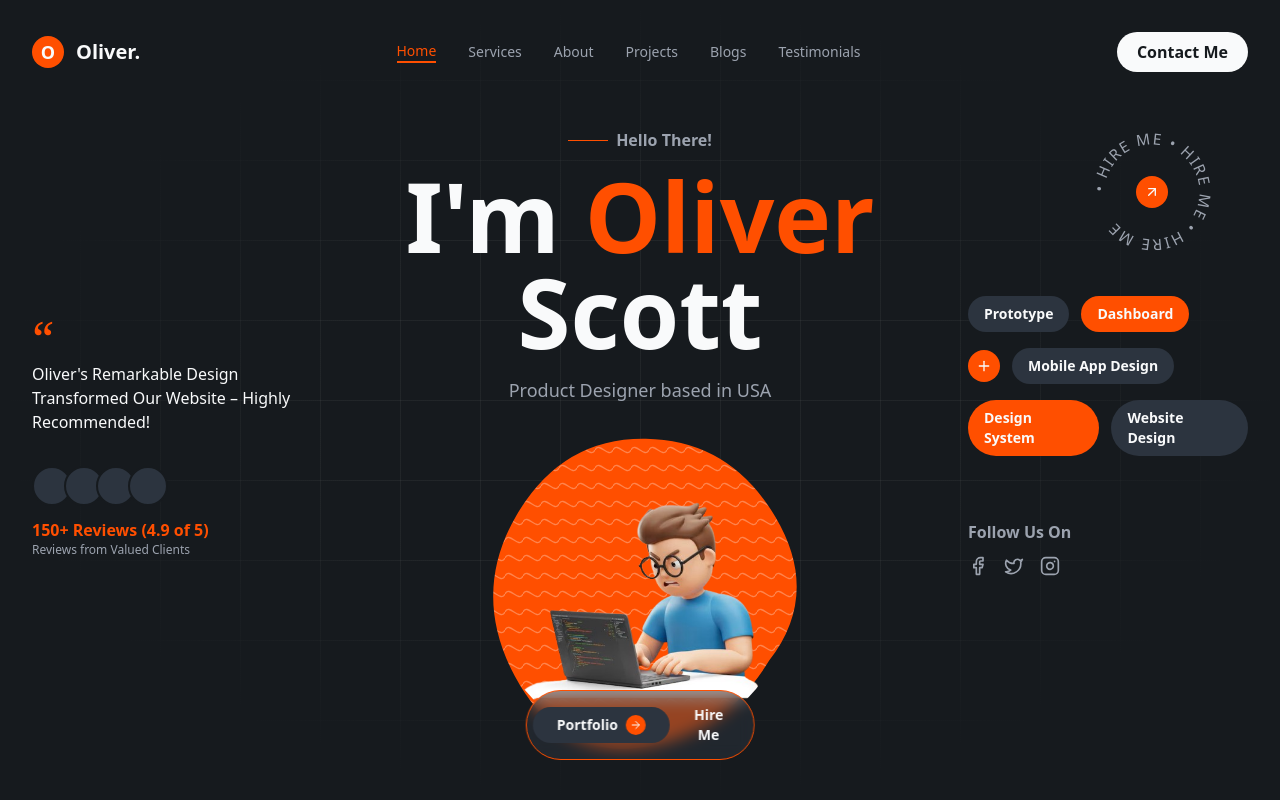
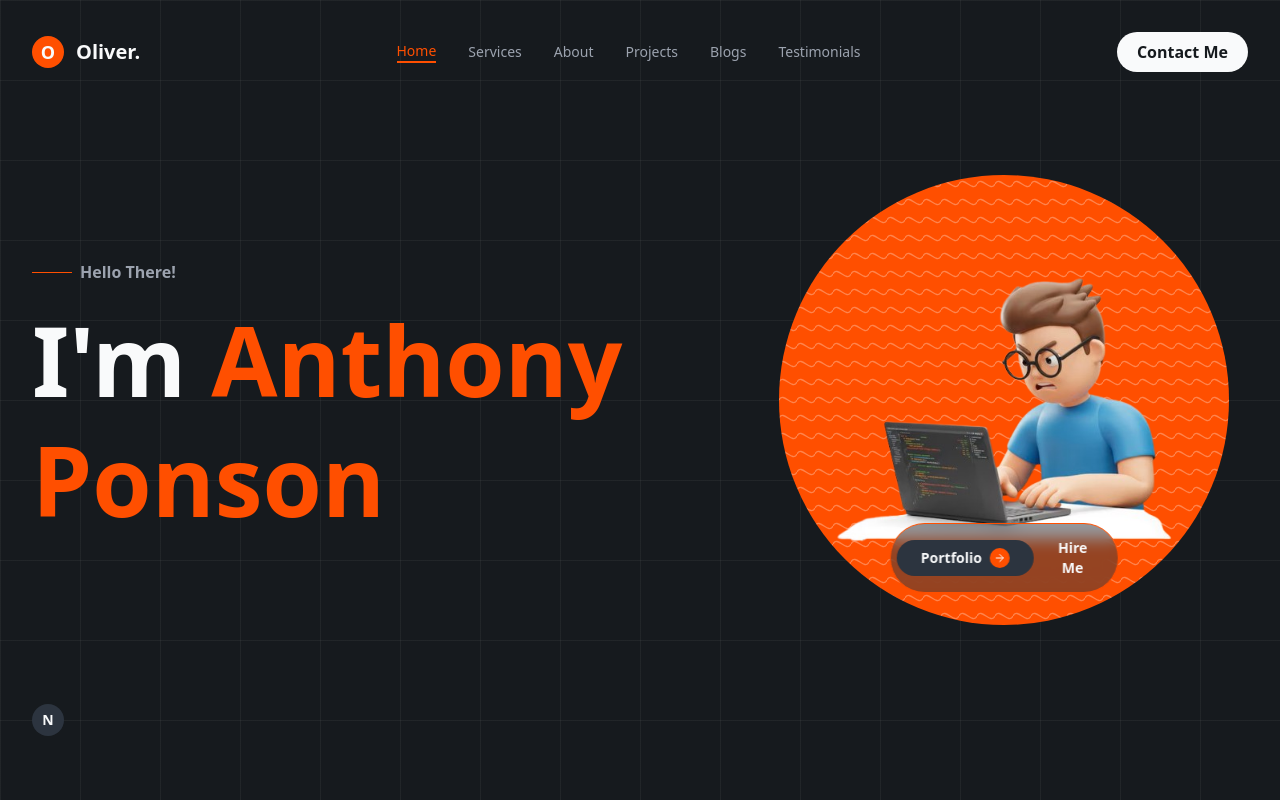
Before and after one commit to anthonyponson/portfolio-2025, a Next.js app: page / in a window 1280 px wide. Shown: the top 800 px of the page. Built offline with nearby package versions, Linux system fonts and the light colour scheme.

Commit message:
portfolio

```diff
--- a/app/components/HeroSection.tsx
+++ b/app/components/HeroSection.tsx
@@ -1,15 +1,15 @@
 // app/components/HeroSection.tsx
 import React from 'react';
 import Image from 'next/image';
-import { Facebook, Twitter, Instagram, ArrowRight, Plus } from 'lucide-react';
+import { ArrowRight } from 'lucide-react';
 
 const HeroSection = () => {
   return (
-    <main className="relative min-h-screen flex flex-col items-center justify-center pt-32 pb-16 px-6 lg:px-8 overflow-hidden">
+    <main className="relative min-h-screen flex items-center justify-center px-6 lg:px-8 overflow-hidden">
 
-      {/* Fading Grid (This is correct and remains unchanged) */}
+      {/* Background Grid (This is correct and remains unchanged) */}
       <div
-        className="absolute inset-0 z-[-2]"
+        className="absolute inset-0 z-[-1]"
         style={{
           backgroundImage: `
             linear-gradient(to right, rgba(249, 250, 251, 0.05) 1px, transparent 1px),
@@ -18,57 +18,27 @@ const HeroSection = () => {
           backgroundSize: '80px 80px',
         }}
       />
-      <div
-        className="absolute inset-0 z-[-1]"
-        style={{
-          backgroundImage: `
-            radial-gradient(
-              ellipse at 50% 50%,
-              transparent 0%,
-              transparent 35%,
-              var(--color-background) 70%
-            )
-          `,
-        }}
-      />
 
-      {/* --- Main Content Grid --- */}
+      {/* --- Main Content Grid (Two-Column Layout) --- */}
       <div className="max-w-7xl w-full mx-auto grid grid-cols-1 lg:grid-cols-12 gap-8 items-center">
 
-        <div className="lg:col-span-3 space-y-8 text-center lg:text-left">
-          <div className="text-left">
-            <span className="text-accent text-5xl font-serif">“</span>
-            <p className="text-base font-medium text-primary">Oliver's Remarkable Design Transformed Our Website – Highly Recommended!</p>
-          </div>
-          <div className="text-left">
-            <div className="flex -space-x-2 mb-3">
-              {[1, 2, 3, 4].map((i) => (<div key={i} className="w-10 h-10 rounded-full border-2 border-background bg-dark"/>))}
-            </div>
-            <p className="font-bold text-accent">150+ Reviews (4.9 of 5)</p>
-            <p className="text-xs text-secondary">Reviews from Valued Clients</p>
-          </div>
-        </div>
-
-        <div className="lg:col-span-6 flex flex-col items-center text-center">
-          <div className="flex items-center gap-2 mb-4">
+        {/* --- LEFT COLUMN: Text Content --- */}
+        <div className="lg:col-span-7 text-center lg:text-left">
+          <div className="flex items-center justify-center lg:justify-start gap-2 mb-4">
             <span className="w-10 h-px bg-accent"></span>
             <p className="font-semibold text-secondary">Hello There!</p>
           </div>
-          <h1 className="text-6xl lg:text-8xl font-bold text-primary leading-none">
-            I'm <span className="text-accent">Oliver</span>
-            <br/>
-            <span>Scott</span>
+          <h1 className="text-6xl md:text-7xl lg:text-8xl font-bold text-primary leading-tight">
+            I'm <span className="text-accent">Anthony Ponson</span>
           </h1>
-          <p className="text-lg text-secondary mt-4">Product Designer based in USA</p>
+        </div>
 
-          <div className="relative mt-10">
+        {/* --- RIGHT COLUMN: Image and Blob --- */}
+        <div className="lg:col-span-5 flex justify-center">
+          <div className="relative w-[400px] h-[400px] lg:w-[450px] lg:h-[450px]">
 
-            {/* --- THE FIX IS HERE: LARGER BLOB CONTAINER --- */}
-            {/*
-              This container is now much larger (450px) than the image (300px),
-              ensuring its edges will be visible behind the image's square frame.
-            */}
-            <div className="absolute top-1/2 left-1/2 -translate-x-1/2 -translate-y-1/2 w-[450px] h-[450px] z-0">
+            {/* The Blob with Pattern */}
+            <div className="absolute inset-0 z-0">
               <svg viewBox="0 0 500 500" className="w-full h-full">
                 <defs>
                   <pattern id="blobPattern" patternUnits="userSpaceOnUse" width="20" height="20">
@@ -76,51 +46,39 @@ const HeroSection = () => {
                     <path d="M 0 10 C 5 0, 15 20, 20 10" stroke="#FFFFFF4D" strokeWidth="1.5" fill="none" />
                   </pattern>
                 </defs>
-                <path
-                  fill="url(#blobPattern)"
-                  d="M393.5,324Q342,408,251,420.5Q160,433,111,341.5Q62,250,112.5,163Q163,76,256.5,77.5Q350,79,400.5,164.5Q451,250,393.5,324Z"
-                />
+                <circle cx="250" cy="250" r="250" fill="url(#blobPattern)" />
               </svg>
             </div>
 
-            {/* The Image remains 300x300 */}
-            <Image
-              src="/images/profile.png"
-              alt="Oliver Scott"
-              width={300}
-              height={300}
-              className="relative z-10 rounded-full object-cover"
-              priority
-            />
+            {/* The Image */}
+            <div className="absolute inset-0 flex items-center justify-center z-10">
+              <Image
+                src="/images/profile.png" // Using your specified image path
+                alt="Anthony Ponson"
+                width={400}
+                height={400}
+                className="object-contain"
+                priority
+              />
+            </div>
 
-            <div className="absolute bottom-[-1rem] left-1/2 -translate-x-1/2 z-20 flex items-center bg-dark/50 backdrop-blur-sm border border-accent rounded-full p-1.5">
-              <button className="bg-dark text-primary py-2 px-6 rounded-full flex items-center gap-2 text-sm font-semibold">Portfolio <span className="bg-accent text-primary w-5 h-5 rounded-full flex items-center justify-center"><ArrowRight size={12} /></span></button>
+            {/* CTA Buttons */}
+            <div className="absolute bottom-8 left-1/2 -translate-x-1/2 z-20 flex items-center bg-dark/50 backdrop-blur-sm border border-accent rounded-full p-1.5">
+              <button className="bg-dark text-primary py-2 px-6 rounded-full flex items-center gap-2 text-sm font-semibold">
+                Portfolio
+                <span className="bg-accent text-primary w-5 h-5 rounded-full flex items-center justify-center">
+                  <ArrowRight size={12} />
+                </span>
+              </button>
               <button className="text-primary py-2 px-6 text-sm font-semibold">Hire Me</button>
-            </div>
-          </div>
-        </div>
-
-        <div className="lg:col-span-3 flex flex-col items-center lg:items-start space-y-16">
-          <div className="flex flex-col items-start gap-4">
-            <div className="flex items-center gap-3"><span className="bg-dark text-primary text-sm font-semibold px-4 py-2 rounded-full">Prototype</span><span className="bg-accent text-primary text-sm font-semibold px-4 py-2 rounded-full">Dashboard</span></div>
-            <div className="flex items-center gap-3"><span className="bg-accent text-primary p-2 rounded-full"><Plus size={16}/></span><span className="bg-dark text-primary text-sm font-semibold px-4 py-2 rounded-full">Mobile App Design</span></div>
-            <div className="flex items-center gap-3"><span className="bg-accent text-primary text-sm font-semibold px-4 py-2 rounded-full">Design System</span><span className="bg-dark text-primary text-sm font-semibold px-4 py-2 rounded-full">Website Design</span></div>
-          </div>
-          <div className="text-left">
-            <p className="font-semibold text-secondary mb-3">Follow Us On</p>
-            <div className="flex gap-4 justify-start">
-              <Facebook size={20} className="text-secondary hover:text-primary cursor-pointer"/><Twitter size={20} className="text-secondary hover:text-primary cursor-pointer"/><Instagram size={20} className="text-secondary hover:text-primary cursor-pointer"/>
             </div>
           </div>
         </div>
       </div>
 
-      <div className="absolute top-32 right-16 w-32 h-32 hidden lg:block">
-        <svg viewBox="0 0 100 100" className="animate-rotate-slow">
-          <defs><path id="circle" d="M 50, 50 m -37, 0 a 37,37 0 1,1 74,0 a 37,37 0 1,1 -74,0"/></defs>
-          <text className="fill-secondary text-xs tracking-widest"><textPath xlinkHref="#circle">• HIRE ME • HIRE ME • HIRE ME</textPath></text>
-        </svg>
-        <div className="absolute inset-0 flex items-center justify-center"><span className="bg-accent text-primary w-8 h-8 rounded-full flex items-center justify-center"><ArrowRight size={16} className="-rotate-45"/></span></div>
+      {/* Floating "N" Icon */}
+      <div className="absolute bottom-16 left-8 w-8 h-8 bg-dark rounded-full flex items-center justify-center text-primary font-bold text-sm hidden lg:flex">
+        N
       </div>
     </main>
   );
```
